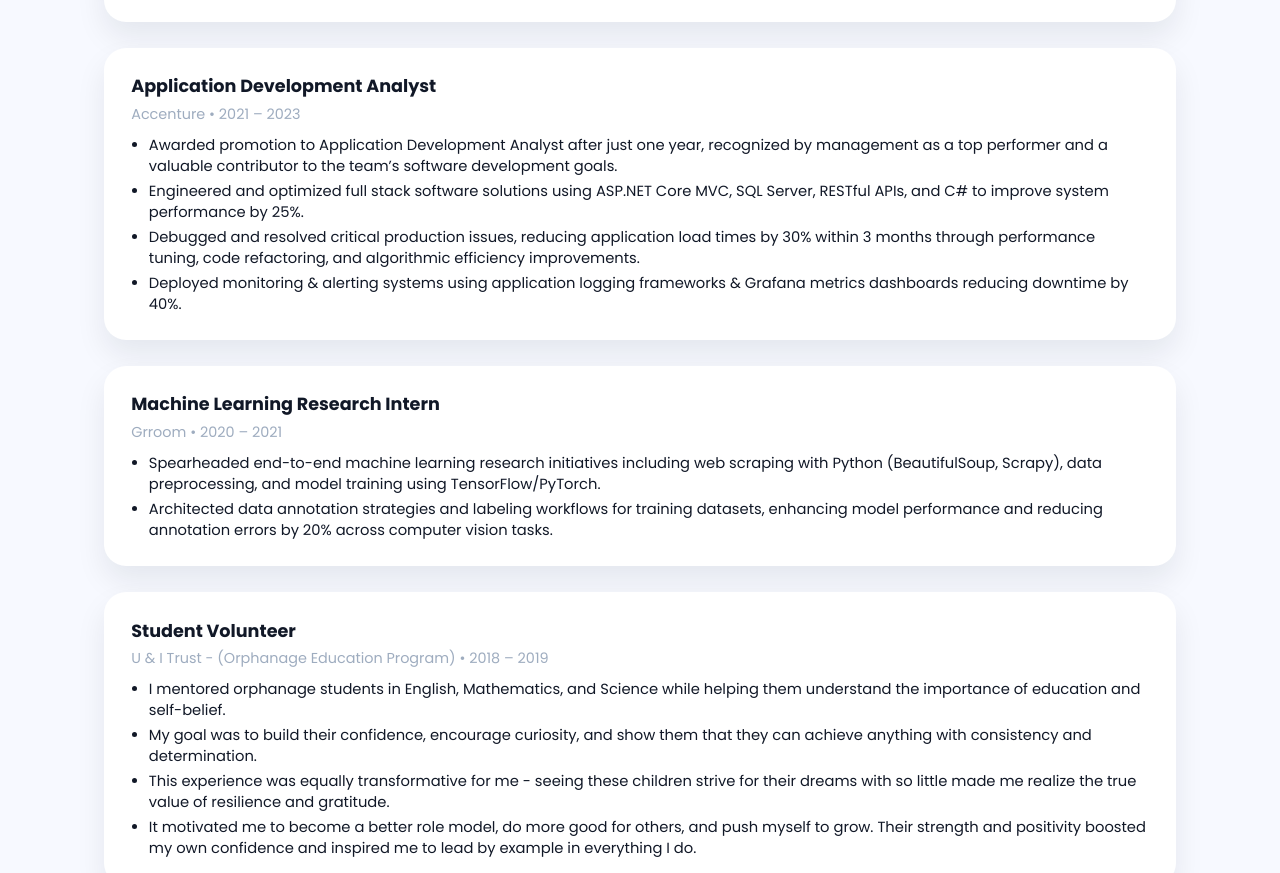
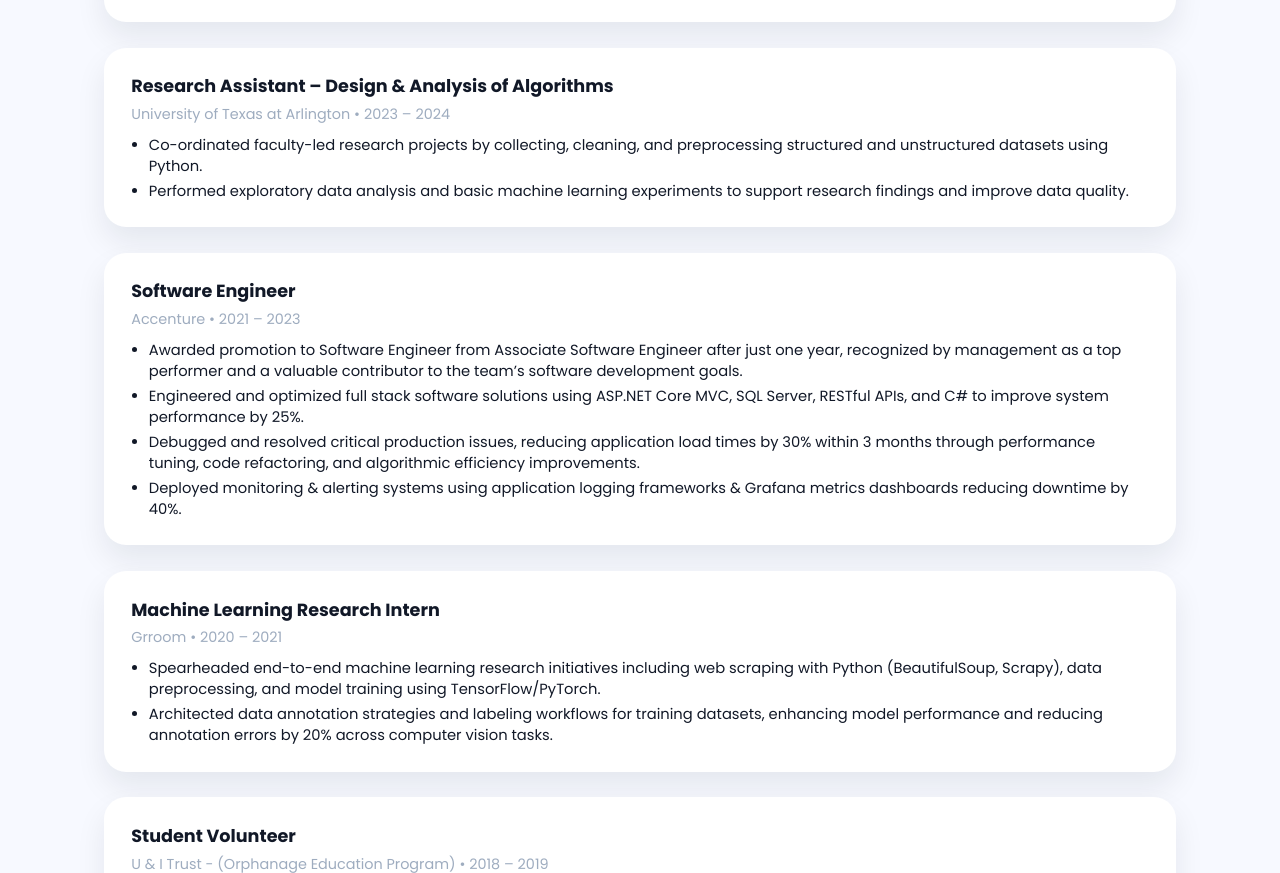
Before and after one commit to rajatd23/rajatdungarwal-portfolio, a plain HTML site: page index.html in a window 1280 px wide. Shown: the part 2248-3121 px from the top of the page. Drawn offline with Linux system fonts and the light colour scheme.

Commit message:
Added new resume and position

```diff
--- a/index.html
+++ b/index.html
@@ -188,10 +188,20 @@
         </article>
 
         <article class="timeline-item">
-          <h3>Application Development Analyst</h3>
+          <h3>Research Assistant – Design &amp; Analysis of Algorithms</h3>
+          <p class="timeline-meta">University of Texas at Arlington • 2023 – 2024</p>
+          <ul>
+            <li>Co-ordinated faculty-led research projects by collecting, cleaning, and preprocessing structured and unstructured datasets using Python.</li>
+            <li>Performed exploratory data analysis and basic machine learning experiments to support research findings and improve data quality.</li>
+            <!-- <li>Provide feedback on assignments and projects to strengthen students’ problem-solving mindset.</li> -->
+          </ul>
+        </article>
+
+        <article class="timeline-item">
+          <h3>Software Engineer</h3>
           <p class="timeline-meta">Accenture • 2021 – 2023</p>
           <ul>
-            <li>Awarded promotion to Application Development Analyst after just one year, recognized by management as a top performer and a valuable
+            <li>Awarded promotion to Software Engineer from Associate Software Engineer after just one year, recognized by management as a top performer and a valuable
 contributor to the team’s software development goals.</li>
             <li>Engineered and optimized full stack software solutions using ASP.NET Core MVC, SQL Server, RESTful APIs, and C# to improve system
 performance by 25%.</li>
```
Also changed, not shown: 1 other file.
